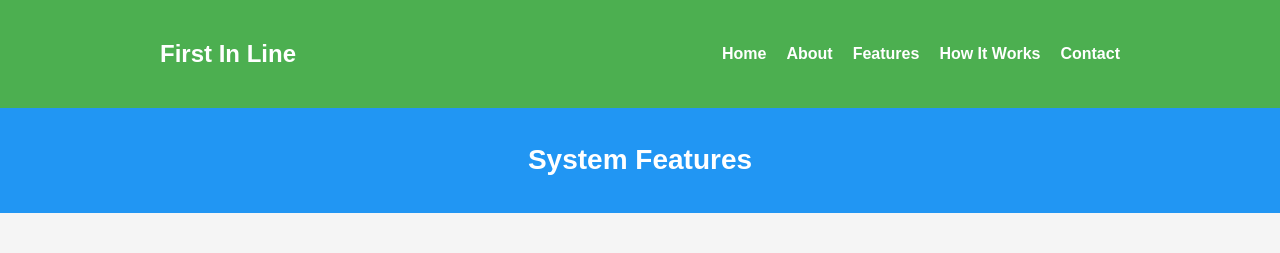
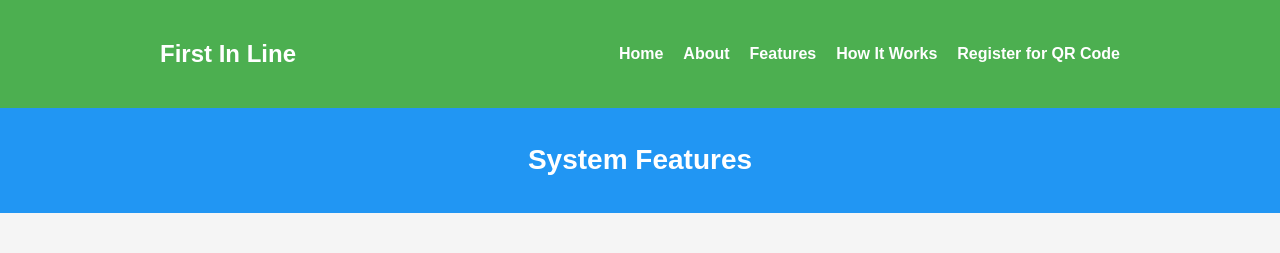
Before and after one commit to Harshit-Indian/Web-Dev-PBL, a plain HTML site: page features.html in a window 1280 px wide. Shown: the top 253 px of the page. Drawn offline with Linux system fonts and the light colour scheme.

Commit message:
Update features.html

```diff
--- a/features.html
+++ b/features.html
@@ -17,7 +17,7 @@
                     <li><a href="about.html">About</a></li>
                     <li><a href="features.html">Features</a></li>
                     <li><a href="how-it-works.html">How It Works</a></li>
-                    <li><a href="contact.html">Contact</a></li>
+                    <li><a href="contact.html">Register for QR Code</a></li>
                 </ul>
             </nav>
         </div>
```
